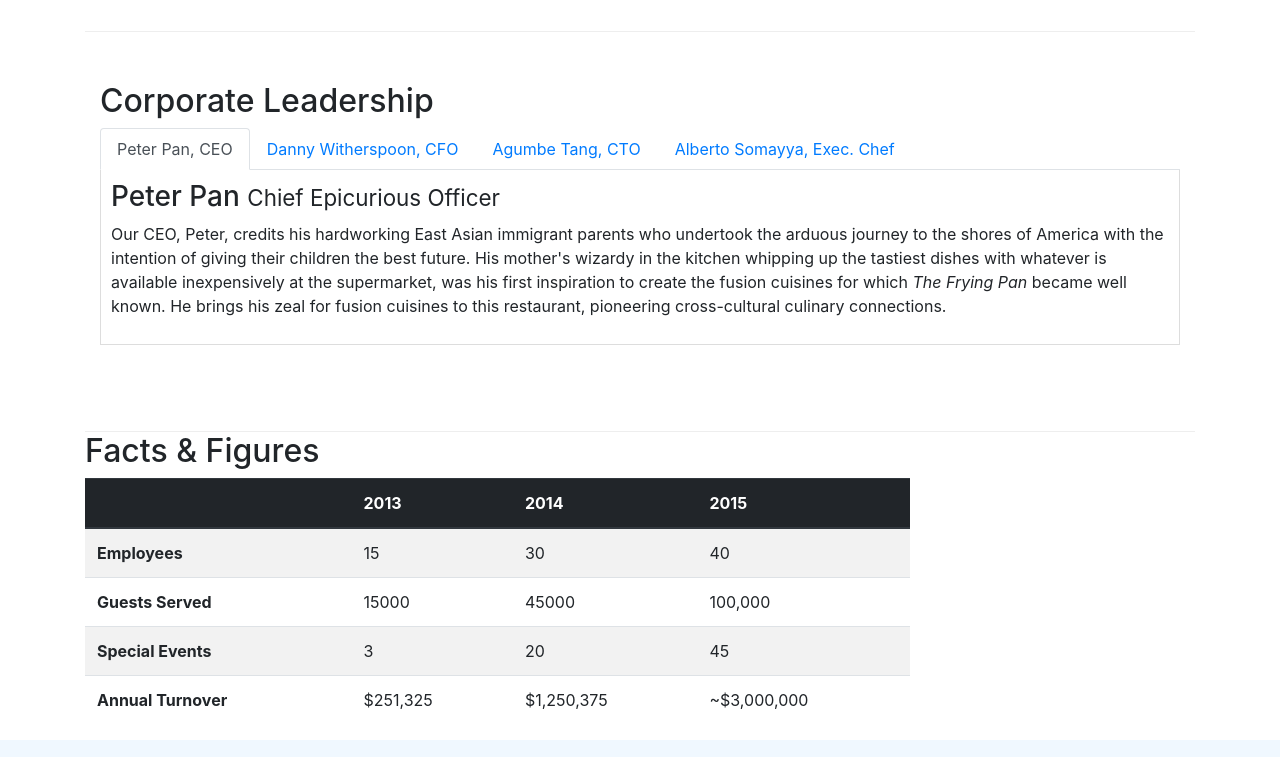
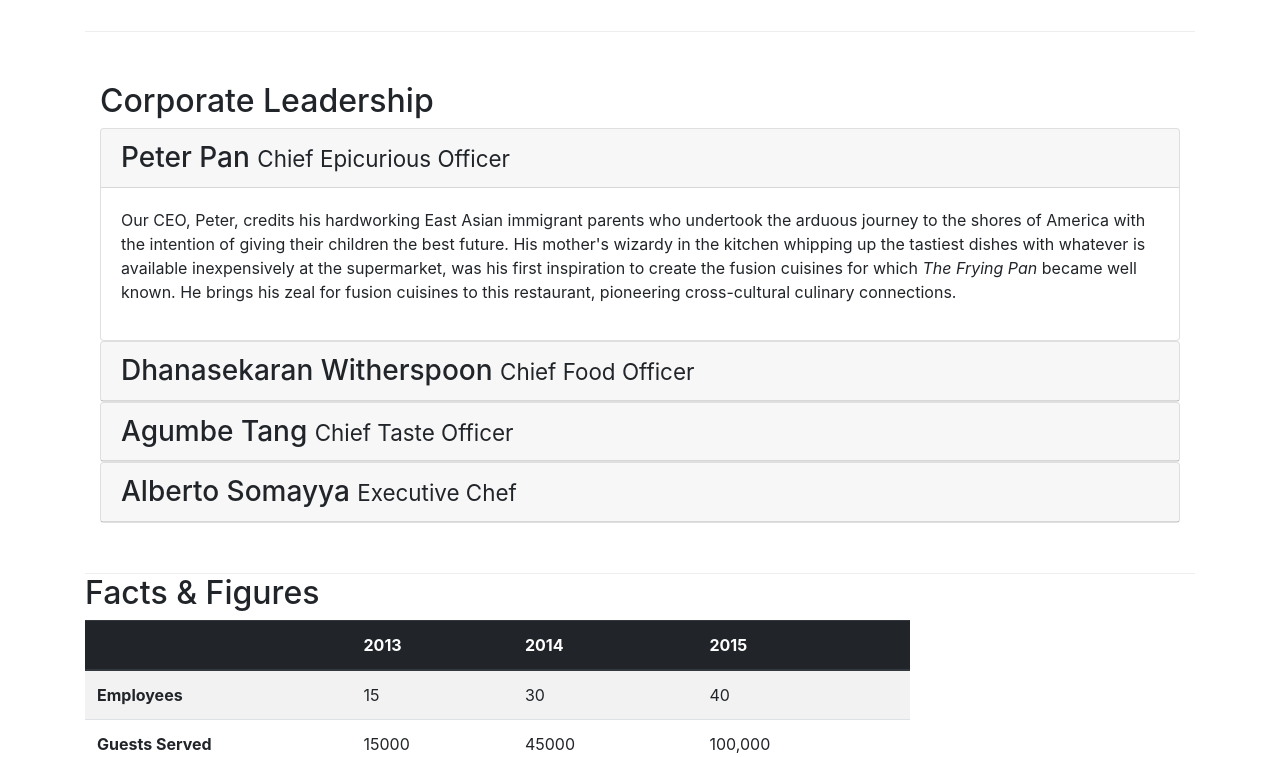
Before and after one commit to MustafaJP/Web-Development, a website: page aboutus.html in a window 1280 px wide. Shown: the part 940-1697 px from the top of the page. Drawn offline with nearby package versions, Linux system fonts and the light colour scheme.

Commit message:
Accordion

```diff
--- a/aboutus.html
+++ b/aboutus.html
@@ -99,7 +99,8 @@
             <div class="col-12">
                 <h2>Corporate Leadership</h2>
 
-                <ul class="nav nav-tabs">
+                <!--Tabs-->
+                <!--<ul class="nav nav-tabs">
                     <li class="nav-item">
                             <a class="nav-link active" href="#peter" role="tab" data-toggle="tab">Peter Pan, CEO</a>
                     </li>
@@ -112,27 +113,65 @@
                     <li class="nav-item">
                         <a class="nav-link" href="#alberto" role="tab" data-toggle="tab">Alberto Somayya, Exec. Chef</a>
                     </li>
-                </ul>
+                </ul>-->
 
-                <div class="tab-content">
-                    <div role="tabpanel" class="tab-pane fade show active" id="peter">
-                        <h3>Peter Pan <small>Chief Epicurious Officer</small></h3>
+
+
+                <div id="accordion">
+                    <div class="card">
+                        <div class="card-header" role="tab" id="peterhead">
+                            <h3 class="mb-0">
+                                <a data-toggle="collapse" data-target="#peter">
+                                    Peter Pan <small>Chief Epicurious Officer</small></h3>
+                                </a>
+                        </div>
+                        <div role="tabpanel" class="collapse show" id="peter" data-parent="#accordion">
+                            <div class="card-body">
                                 <p class="d-none d-sm-block">Our CEO, Peter, credits his hardworking East Asian immigrant parents who undertook the arduous journey to the shores of America with the intention of giving their children the best future. His mother's wizardy in the kitchen whipping up the tastiest dishes with whatever is available inexpensively at the supermarket, was his first inspiration to create the fusion cuisines for which <em>The Frying Pan</em> became well known. He brings his zeal for fusion cuisines to this restaurant, pioneering cross-cultural culinary connections.</p>
                             </div>
+                        </div>
+                    </div>
 
-                    <div role="tabpanel" class="tab-pane fade" id="danny">
-                        <h3>Dhanasekaran Witherspoon <small>Chief Food Officer</small></h3>
+                    <div class="card">
+                        <div class="card-header" role="tab" id="dannyhead">
+                            <h3 class="mb-0">
+                                <a data-toggle="collapse" data-target="#danny">
+                                    Dhanasekaran Witherspoon <small>Chief Food Officer</small></h3>
+                                </a>
+                        </div>
+                        <div role="tabpanel" class="collapse" id="danny" data-parent="#accordion">
+                            <div class="card-body">
                                 <p class="d-none d-sm-block">Our CFO, Danny, as he is affectionately referred to by his colleagues, comes from a long established family tradition in farming and produce. His experiences growing up on a farm in the Australian outback gave him great appreciation for varieties of food sources. As he puts it in his own words, <em>Everything that runs, wins, and everything that stays, pays!</em></p>
                             </div>
+                        </div>
+                    </div>
 
-                    <div role="tabpanel" class="tab-pane fade" id="agumbe">
-                        <h3>Agumbe Tang <small>Chief Taste Officer</small></h3>
+                    <div class="card">
+                        <div class="card-header" role="tab" id="agumbehead">
+                            <h3 class="mb-0">
+                                <a data-toggle="collapse" data-target="#agumbe">
+                                    Agumbe Tang <small>Chief Taste Officer</small></h3>
+                                </a>
+                        </div>
+                        <div role="tabpanel" class="collapse" id="agumbe" data-parent="#accordion">
+                            <div class="card-body">
                                 <p class="d-none d-sm-block">Blessed with the most discerning gustatory sense, Agumbe, our CTO, personally ensures that every dish that we serve meets his exacting tastes. Our chefs dread the tongue lashing that ensues if their dish does not meet his exacting standards. He lives by his motto, <em>You click only if you survive my lick.</em></p>
                             </div>
+                        </div>
+                    </div>
 
-                    <div role="tabpanel" class="tab-pane fade" id="alberto">
-                        <h3>Alberto Somayya <small>Executive Chef</small></h3>
+                    <div class="card">
+                        <div class="card-header" role="tab" id="albertohead">
+                            <h3 class="mb-0">
+                                <a data-toggle="collapse" data-target="#alberto">
+                                    Alberto Somayya <small>Executive Chef</small></h3>
+                                </a>
+                        </div>
+                        <div role="tabpanel" class="collapse" id="alberto" data-parent="#accordion">
+                            <div class="card-body">
                                 <p class="d-none d-sm-block">Award winning three-star Michelin chef with wide International experience having worked closely with whos-who in the culinary world, he specializes in creating mouthwatering Indo-Italian fusion experiences. He says, <em>Put together the cuisines from the two craziest cultures, and you get a winning hit! Amma Mia!</em></p>
+                            </div>
+                        </div>
                     </div>
                 </div>
             </div>
```
Lines whose indentation alone changed are shown as unchanged.
